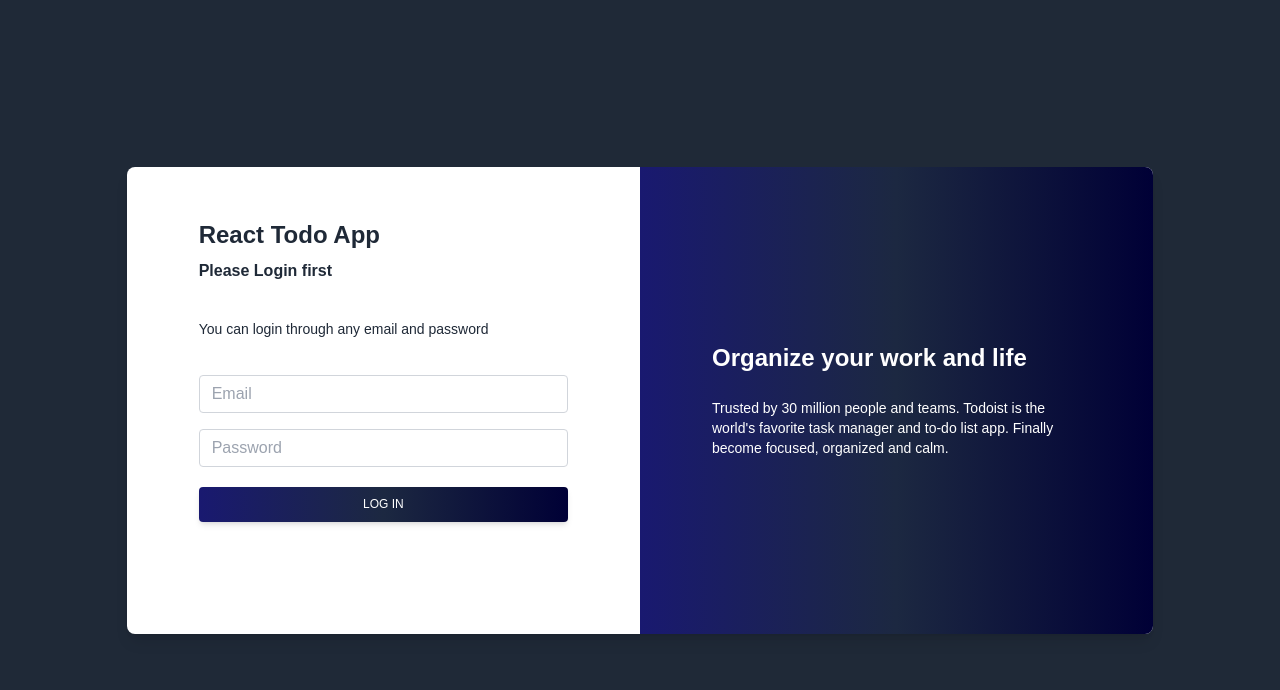
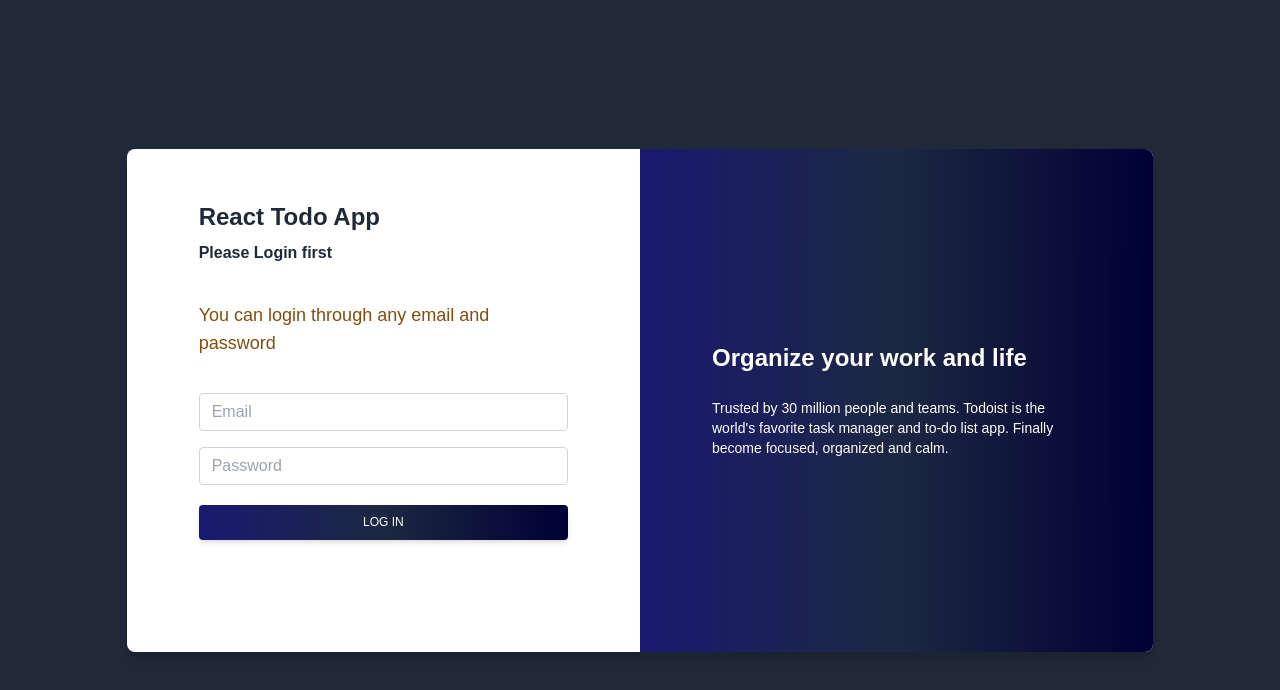
Before and after one commit to RakibulIslamm/react-simple-todo-app, a React (Create React App) app: page /login in a window 1280 px wide. Shown: the top 690 px of the page. Built offline with nearby package versions, Linux system fonts and the light colour scheme.

Commit message:
Completed

```diff
--- a/src/Components/Login/Login.js
+++ b/src/Components/Login/Login.js
@@ -37,7 +37,7 @@ const Login = () => {
                                         <div>
                                             <h4 className="text-2xl font-bold mt-1 pb-1">React Todo App</h4>
                                             <h4 className="text-md font-semibold mt-1 mb-8 pb-1">Please Login first</h4>
-                                            <p className="text-sm mt-1 mb-8 pb-1">You can login through any email and password</p>
+                                            <p className="text-lg mt-1 mb-8 pb-1 text-yellow-800">You can login through any email and password</p>
                                         </div>
                                         <form onSubmit={handleLogin}>
                                             <div className="mb-4">
```
